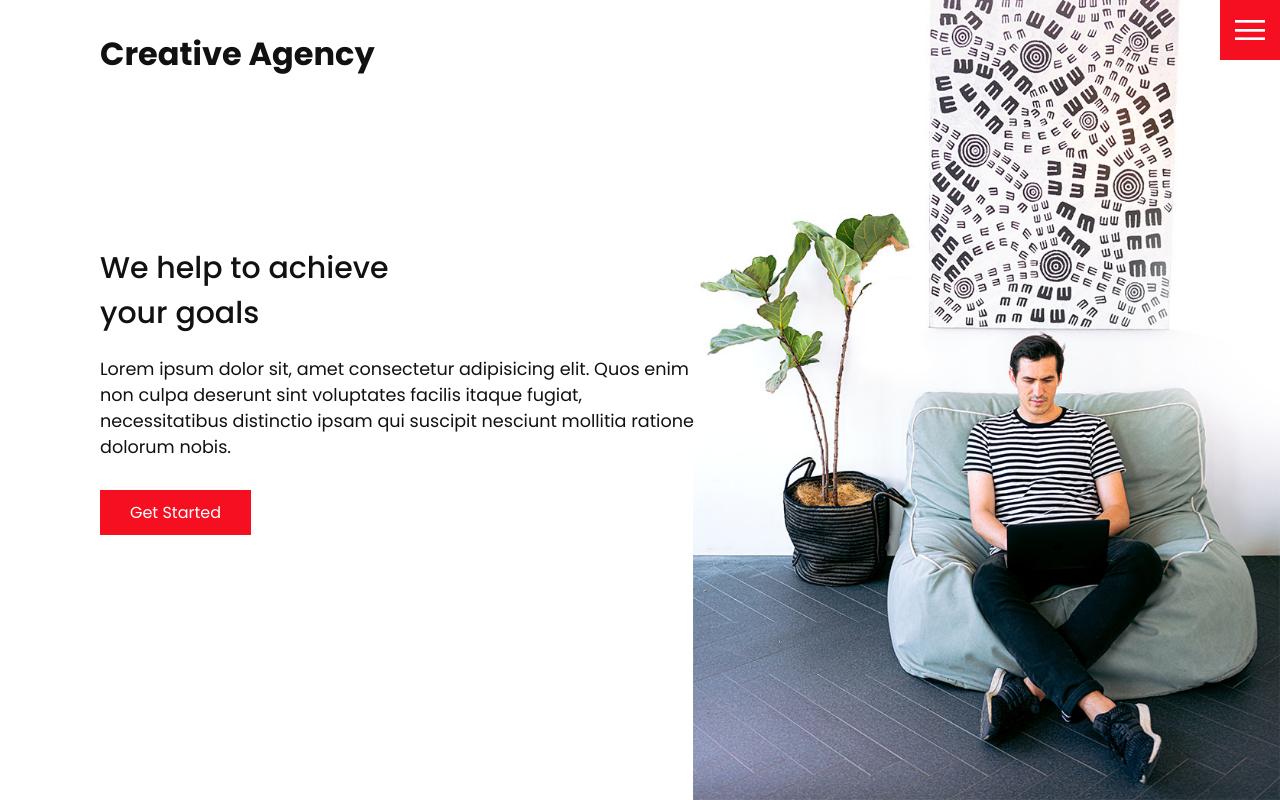
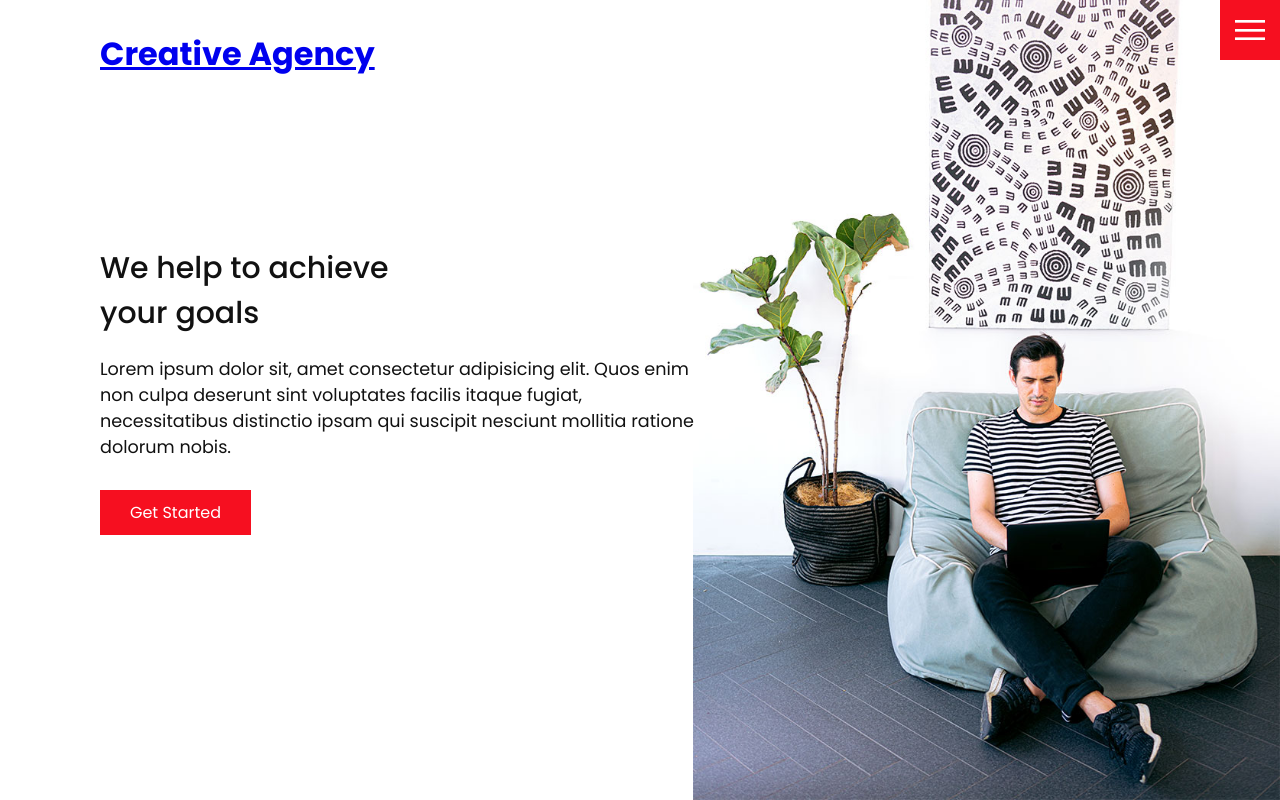
Before and after one commit to flox0000/Minimalistic-site, a plain HTML site: page index.html in a window 1280 px wide. Drawn offline with Linux system fonts and the light colour scheme.

Commit message:
Update index.html

```diff
--- a/index.html
+++ b/index.html
@@ -11,7 +11,7 @@
   <body>
 
     <header>
-      <div class="logo">Creative Agency</div>
+      <div class="logo"><a href="index.html">Creative Agency</a></div>
       <div class="toggle "></div>
       <div class="navigation ">
         <ul>
```
